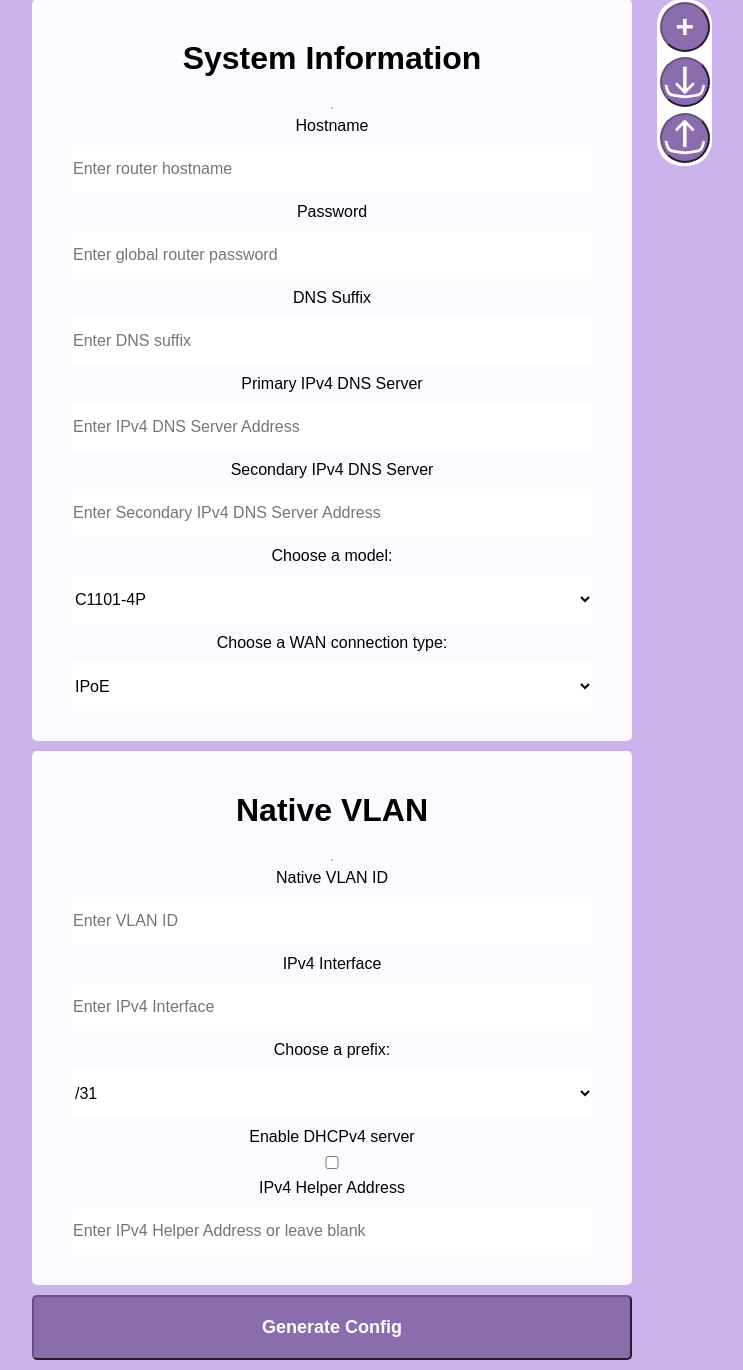
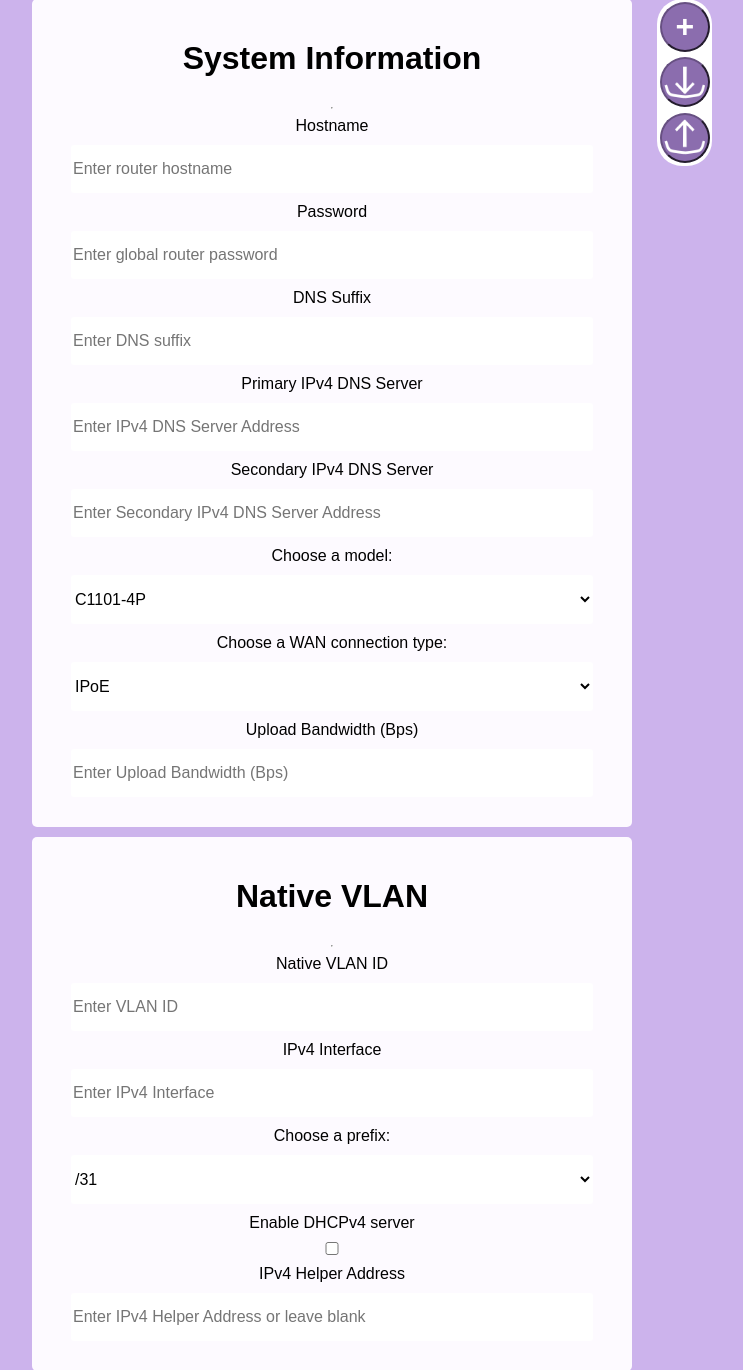
Before and after one commit to quackbox/cisco-config-gen, a Flask app: page / in a window 1280 px wide. Shown: the part 121-1491 px from the top of the page, without its empty margins (318-1061 px from the left). Run offline with Flask 2, Linux system fonts and the light colour scheme.

Commit message:
added Upload Bandwidth Bps field

```diff
--- a/server.py
+++ b/server.py
@@ -14,6 +14,7 @@ def generate_config(values):
     model = values["model"][0]
     wan_type = values["WAN"][0]
     suffix = values["suffix"][0]
+    bps = values["bps"][0]
     vlans = {}
     port_forwards = {}
 
@@ -58,7 +59,8 @@ def generate_config(values):
         wan_type = wan_type,
         vlans = vlans,
         port_forwards = port_forwards,
-        suffix = suffix
+        suffix = suffix,
+        bps = bps
     )
     with open("output/{}.txt".format(hostname.lstrip("/").lstrip("\\").lstrip(".").lstrip("%")), "w") as f:
         f.write(output)
--- a/static/script.js
+++ b/static/script.js
@@ -24,6 +24,7 @@ const errMsgs = [
         portNo: "Must be between or equal to 1 and 65353",
         ipv4altered: "Must be a valid IP address or blank (which results in any)",
         suffix: "Must enter a valid domain name",
+        bps: "Must enter a valid number",
     }
 ]
 
@@ -581,6 +582,7 @@ function ValidateField(element){
     const passwordRegex = /^[a-zA-Z0-9!@#\$%\^\&*\)\(+=._-]{4,15}$/g;
     const IDregex = /^[2-9]|[1-9][0-9]|[1-9][0-9][0-9]|[1-4][0][0-9][0-4]$/;
     const suffixRegex = /\b((?=[a-z0-9-]{1,63}\.)(xn--)?[a-z0-9]+(-[a-z0-9]+)*\.)+[a-z]{2,63}\b/g;
+    const bpsRegex = /^\d+$/;
     // the 'type' is the first class in the class list (ipv4 or text)
 
     var match = true;
@@ -608,6 +610,10 @@ function ValidateField(element){
     else if (type == "suffix"){
         regex = suffixRegex;
         err = errMsgs[0].suffix
+    }
+    else if (type == "bps"){
+        regex = bpsRegex;
+        err = errMsgs[0].bps
     }
     else {
         regex = textRegex;
--- a/templates/index.html
+++ b/templates/index.html
@@ -77,6 +77,12 @@
                         <option value="PPPoE">PPPoE</option>
                         <!--<option value="Static IP">Static IP</option>-->
                         </select>
+
+                        <label for="bps">Upload Bandwidth (Bps)</label>
+                        <input type="text" class="bps text" placeholder="Enter Upload Bandwidth (Bps)" id="bps" name="bps">
+                        <div class="hide err"id="bpserr">
+                            <span class = "msg"> You got this wrong loooooool </span>
+                        </div>
                     </div>
 
                     <div class="Vlan" id="vlan1">
```
Also changed, not shown: 2 other files.
